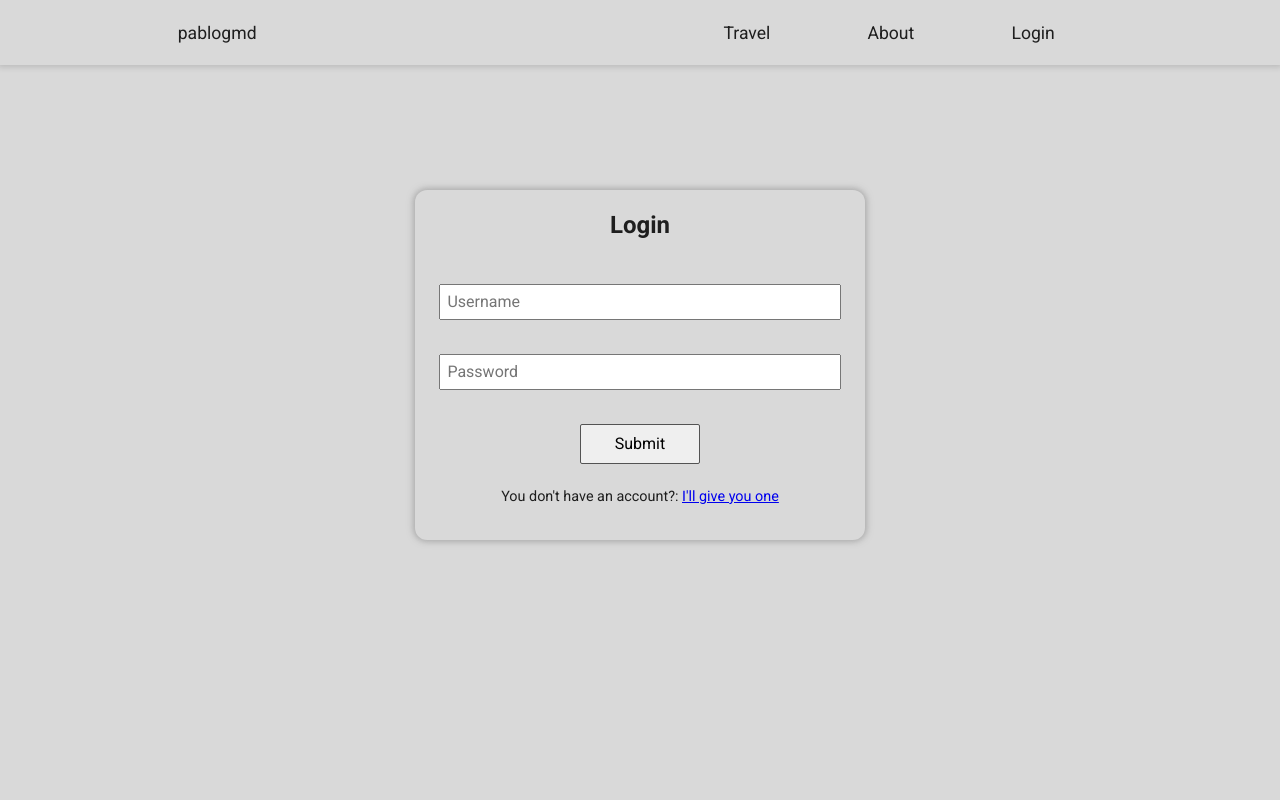
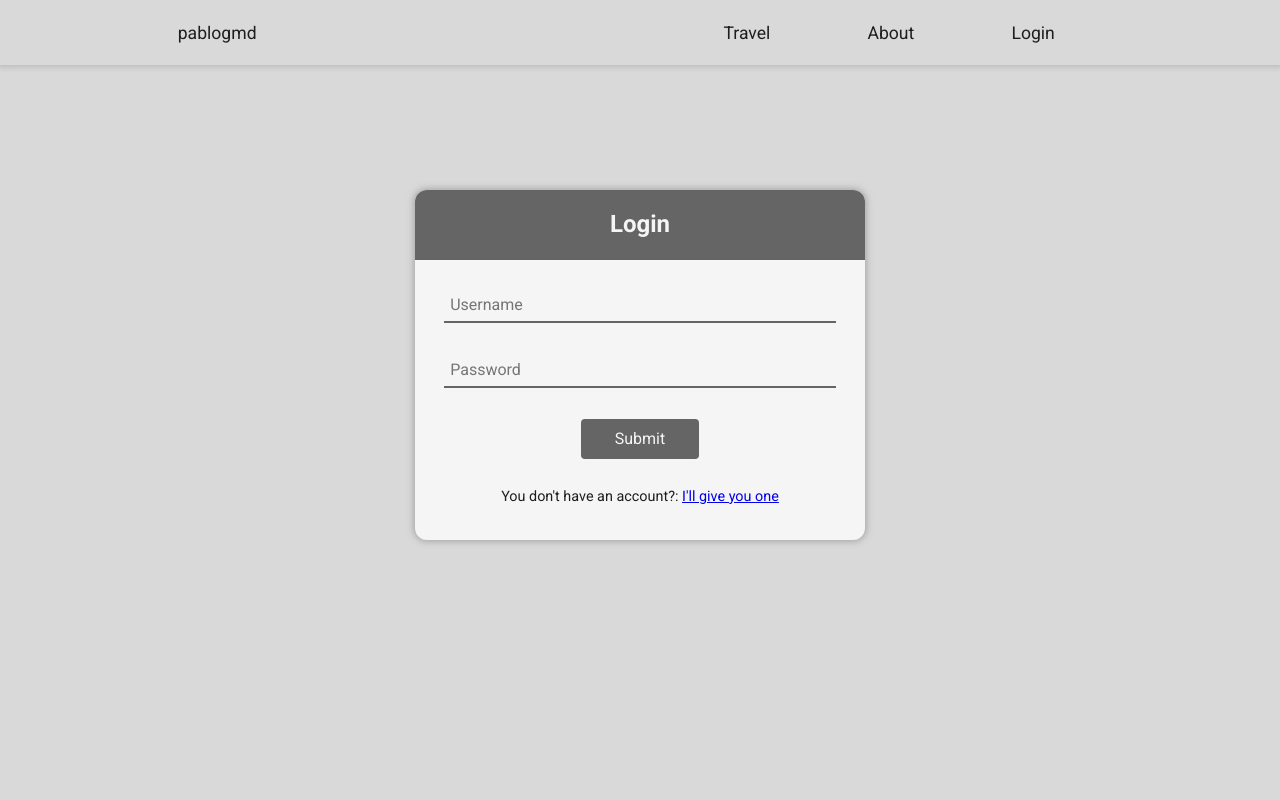
Before and after one commit to pablogmdsoftware/bus_system, a Django app: page /accounts/login/ in a window 1280 px wide. Run offline with Django 5.2, Linux system fonts and the light colour scheme.

Commit message:
Improve login page style

```diff
--- a/mysite/booking/static/booking/login.css
+++ b/mysite/booking/static/booking/login.css
@@ -14,16 +14,26 @@ main {
     border-radius: 12px;
     display: grid;
     grid-template-rows: 20% 1fr 15%;
-    /* border: 1px solid gray; */
     box-shadow: 0 0 0.4rem 0.1rem rgba(128, 128, 128, 0.562);
+    background-color: whitesmoke;
 }
 
 .login p {
     font-size: 0.9rem;
 }
 
+.login__header {
+    display: grid;
+    place-content: center;
+    border-bottom: 2px solid var(--secondary);
+    background-color: var(--secondary);
+    border-top-left-radius: inherit;
+    border-top-right-radius: inherit;
+    color: whitesmoke;
+}
+
 .login__form {
-    padding: 1.5rem;
+    padding: 1.8rem;
     display: flex;
     flex-flow: column nowrap;
     justify-content: space-between;
@@ -35,8 +45,36 @@ main {
     flex-flow: column nowrap;
 }
 
-.login__header {
+.login__inputContainer input {
+    padding: 0.4rem;
+    background: transparent;
+    border: none;
+    color: var(--contrast);
+    border-bottom: 2px solid var(--contrast);
+}
+
+.login__inputContainer input:placeholder-shown {
+    border-bottom: 2px solid var(--secondary);
+}
+
+.login__inputContainer input:focus {
+    border-bottom: 2px solid var(--contrast)
+}
+
+.login__button {
+    width: 30%;
+    height: 2.5rem;
+    padding: 0.6rem 0;
     place-self: center;
+    border-radius: 0.25rem;
+    border: none;
+    cursor:pointer;
+    background-color: var(--secondary);
+    color: whitesmoke;
+}
+
+.login__button:hover {
+    background-color: var(--secondary-hover);
 }
 
 .login__footer {
@@ -44,16 +82,15 @@ main {
     text-align: center;
 }
 
-.login__button {
-    width: 30%;
-    height: 2.5rem;
-    padding: 0.6rem 0;
-    place-self: center;
-    border-radius: 2px;
-    border: 1px rgb(83, 83, 83) solid;
-    cursor:pointer;
+input:focus {
+    outline: none;
 }
 
-input {
-    padding: 0.4rem;
+input:-webkit-autofill,
+input:-webkit-autofill:hover,
+input:-webkit-autofill:focus,
+input:-webkit-autofill:active{
+    -webkit-background-clip: text;
+    -webkit-text-fill-color: var(--contrast);
+    box-shadow: inset 0 0 20px 20px whitesmoke;
 }
--- a/mysite/booking/static/booking/normalize.css
+++ b/mysite/booking/static/booking/normalize.css
@@ -27,6 +27,7 @@ input {
     --primary: #712EE1;
     --primary-hover: hsl(262, 75%, 43%);
     --secondary: #656565;
+    --secondary-hover: hsl(0, 0%, 32%);
     --base: #D9D9D9;
     --contrast: #1E1E1E;
 }
--- a/mysite/booking/templates/booking/login.html
+++ b/mysite/booking/templates/booking/login.html
@@ -26,7 +26,7 @@
                 {% endif %}
                 <div class="login__inputContainer">
                     <label for="username" class="nodisplay">Username</label>
-                    <input type="text" name="username" placeholder="Username" value="{{request.username}}">
+                    <input type="text" name="username" placeholder="Username" value="{{request.username}}" autocorrect="off" autocapitalize="off" spellcheck="false">
                 </div>
                 <div class="login__inputContainer">
                     <label for="password" class="nodisplay">Password</label>
```
